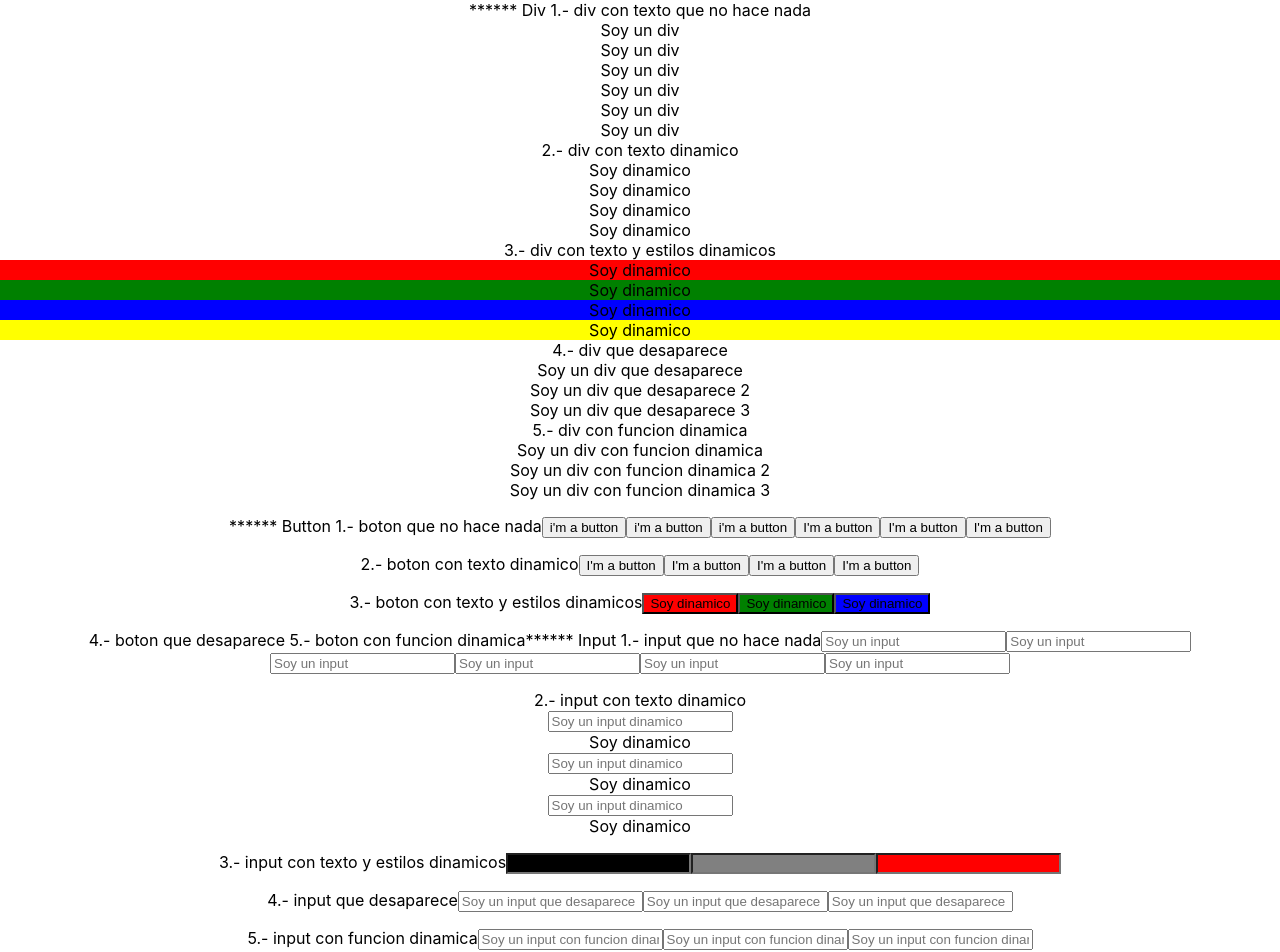
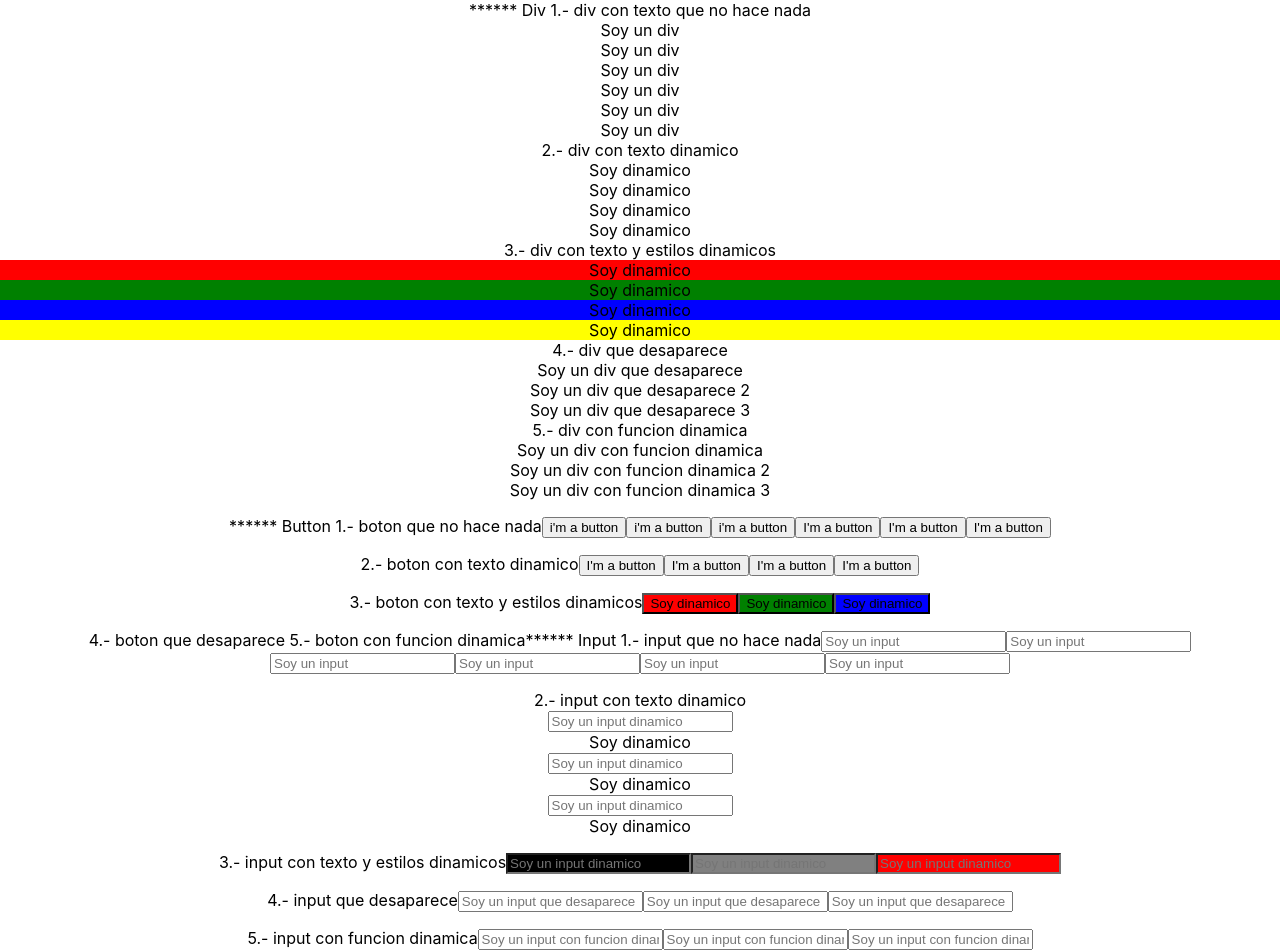
Before and after one commit to pablo179/Pokedex, a React (Create React App) app: page / in a window 1280 px wide. Shown: the top 952 px of the page. Built offline with nearby package versions, Linux system fonts and the light colour scheme.

Commit message:
Fix some input components

```diff
--- a/src/components/Input/Step2/ComponentInput2.jsx
+++ b/src/components/Input/Step2/ComponentInput2.jsx
@@ -3,7 +3,10 @@ import React from "react";
 function ComponentInput2(){
 
     const [text, setText] = React.useState("Soy dinamico");
-    return <div><input type="text" onChange={(e)=>setText(e.target.value)} placeholder="Soy un input dinamico" /><div>{text}</div></div>
+    const changeText=(e)=>{
+        setText(e.target.value);
+    }
+    return <div><input type="text" onChange={changeText} placeholder="Soy un input dinamico" /><div>{text}</div></div>
 
 }
 export default ComponentInput2;
--- a/src/components/Input/Step3/ComponentInput.jsx
+++ b/src/components/Input/Step3/ComponentInput.jsx
@@ -5,7 +5,7 @@ class ComponentInput extends React.Component{
         super(props)
     }
     render(){
-        return <input type="text" data={this.props.placeholder} style={this.props.myStyles} />
+        return <input type="text" placeholder={this.props.data} style={this.props.myStyles} />
     }
 }
 export default ComponentInput;
--- a/src/components/Input/Step3/ComponentInput2.jsx
+++ b/src/components/Input/Step3/ComponentInput2.jsx
@@ -1,6 +1,6 @@
 import React from "react";
 
 function ComponentInput2(props){
-    return <input type="text" style={props.myStyles} data={props.placeholder} />
+    return <input type="text" style={props.myStyles} placeholder={props.data} />
 }
 export default ComponentInput2;
--- a/src/components/Input/Step3/ComponentInput3.jsx
+++ b/src/components/Input/Step3/ComponentInput3.jsx
@@ -1,5 +1,5 @@
 import React from "react";
 
-const ComponentInput3 = (props) => <input type="text" style={props.myStyles} data={props.plaholder} />
+const ComponentInput3 = (props) => <input type="text" style={props.myStyles} placeholder={props.data} />
 
 export default ComponentInput3;
```
Also changed, not shown: src/components/Cards/pokemonCard.jsx (added, +7 -0 lines).
